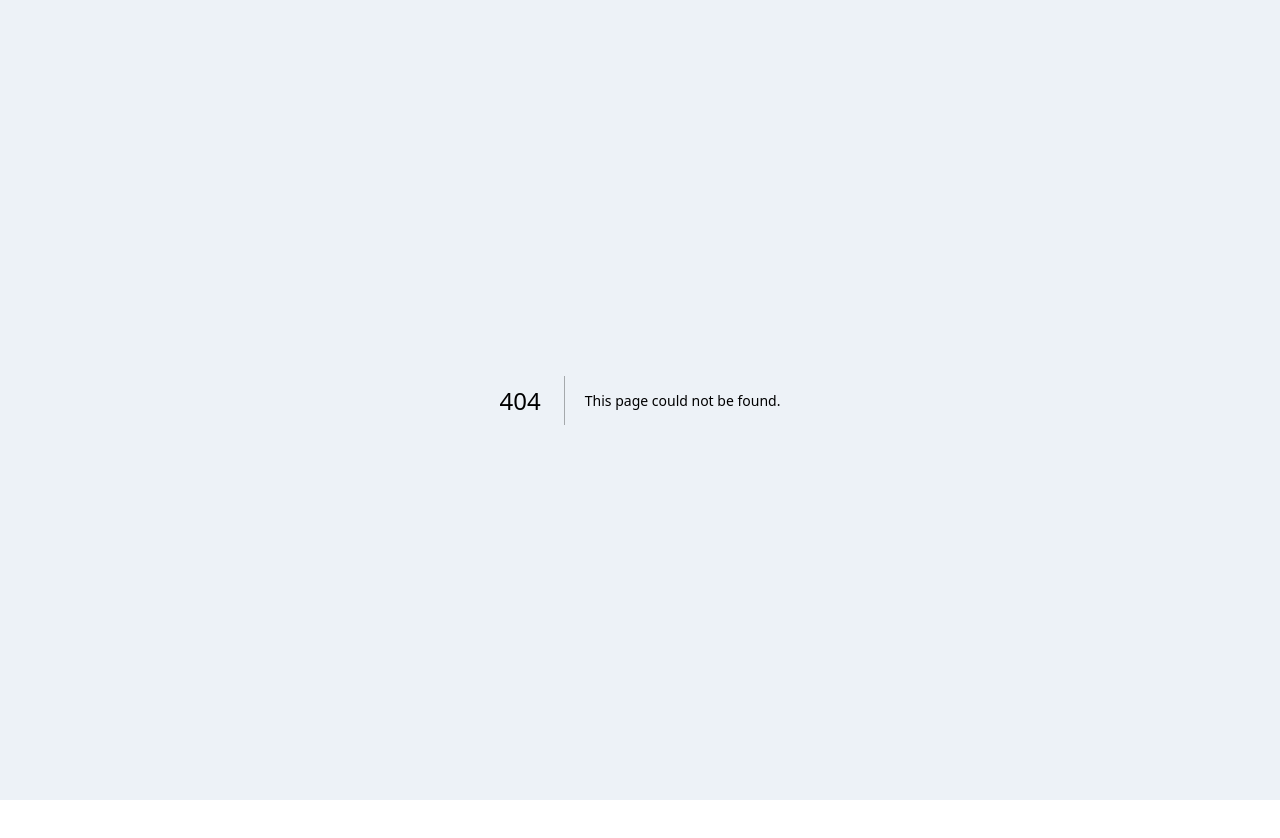
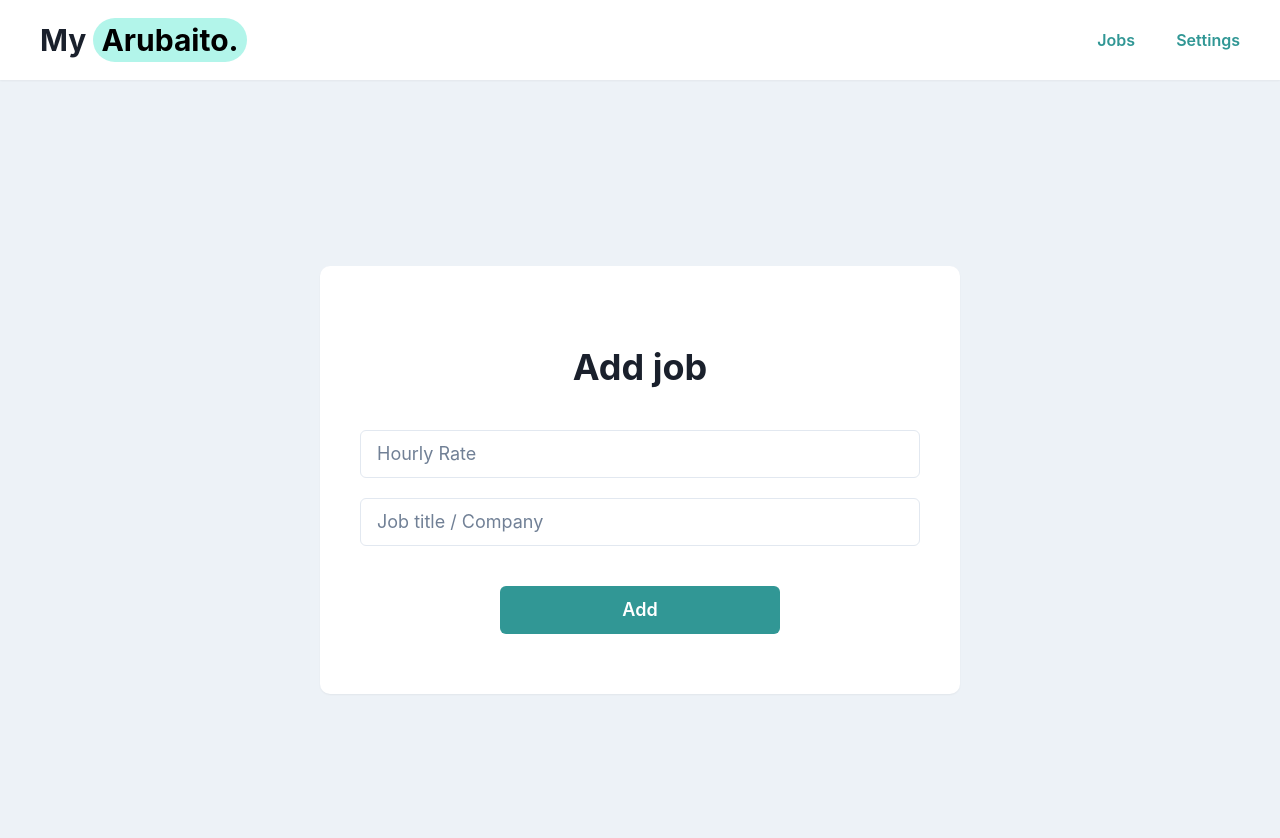
Before and after one commit to RochaLS/my-arubaito-front, a Next.js app: page /jobs/add in a window 1280 px wide. Before the commit this address had no page. Shown: the top 838 px of the page. Before the commit the page ends 800 px from the top, so only its background shows below. Built offline with nearby package versions, Linux system fonts and the light colour scheme.

Commit message:
add job form

```diff
--- a/src/app/components/Navbar.tsx
+++ b/src/app/components/Navbar.tsx
@@ -1,4 +1,14 @@
-import { Center, Flex, Heading, Highlight, Avatar } from "@chakra-ui/react";
+import {
+  Center,
+  Flex,
+  Heading,
+  Highlight,
+  Avatar,
+  Button,
+  Icon,
+} from "@chakra-ui/react";
+
+import { LuSettings, LuSunMoon, LuSunrise } from "react-icons/lu";
 
 export function Navbar() {
   return (
@@ -14,7 +24,12 @@ export function Navbar() {
         </Heading>
       </Center>
       <Center>
-        <Avatar />
+        <Button mr={10} variant="link" colorScheme="teal">
+          Jobs
+        </Button>
+        <Button variant="link" colorScheme="teal">
+          Settings
+        </Button>
       </Center>
     </Flex>
   );
--- /dev/null
+++ b/src/app/jobs/add/page.tsx
@@ -0,0 +1,49 @@
+import { Navbar } from "@/app/components/Navbar";
+import { Box, Heading, Center, Input, Button, Flex } from "@chakra-ui/react";
+
+export default function Page() {
+  return (
+    <>
+      <Navbar />
+      <Box h="100vh">
+        <Flex
+          flexDir="column"
+          w="100%"
+          h="100%"
+          justify="center"
+          align="center"
+        >
+          <Box
+            m={[5, 0]}
+            p={[5, 10]}
+            bgColor="white"
+            w={["100", "70%", "70%", "50%"]}
+            borderRadius={10}
+            boxShadow="sm"
+          >
+            <Heading m={[5, 10]} textAlign="center">
+              Add job
+            </Heading>
+            <Input
+              focusBorderColor="teal.500"
+              size="lg"
+              mb={5}
+              placeholder="Hourly Rate"
+            />
+            <Input
+              focusBorderColor="teal.500"
+              size="lg"
+              mb={5}
+              placeholder="Job title / Company"
+            />
+            <Center>
+              <Button m={5} size="lg" colorScheme="teal" w="50%">
+                Add
+              </Button>
+            </Center>
+          </Box>
+        </Flex>
+      </Box>
+    </>
+  );
+}
```
